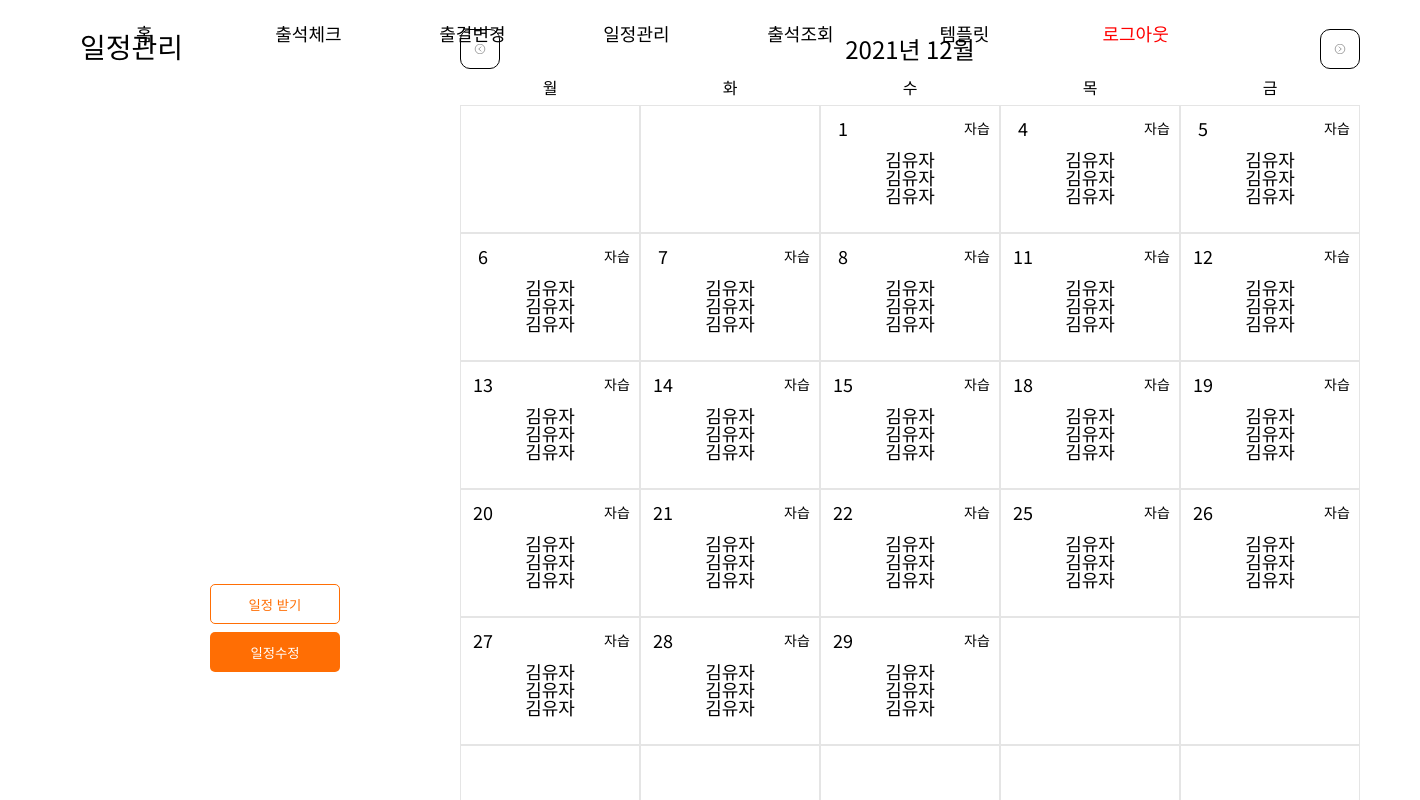
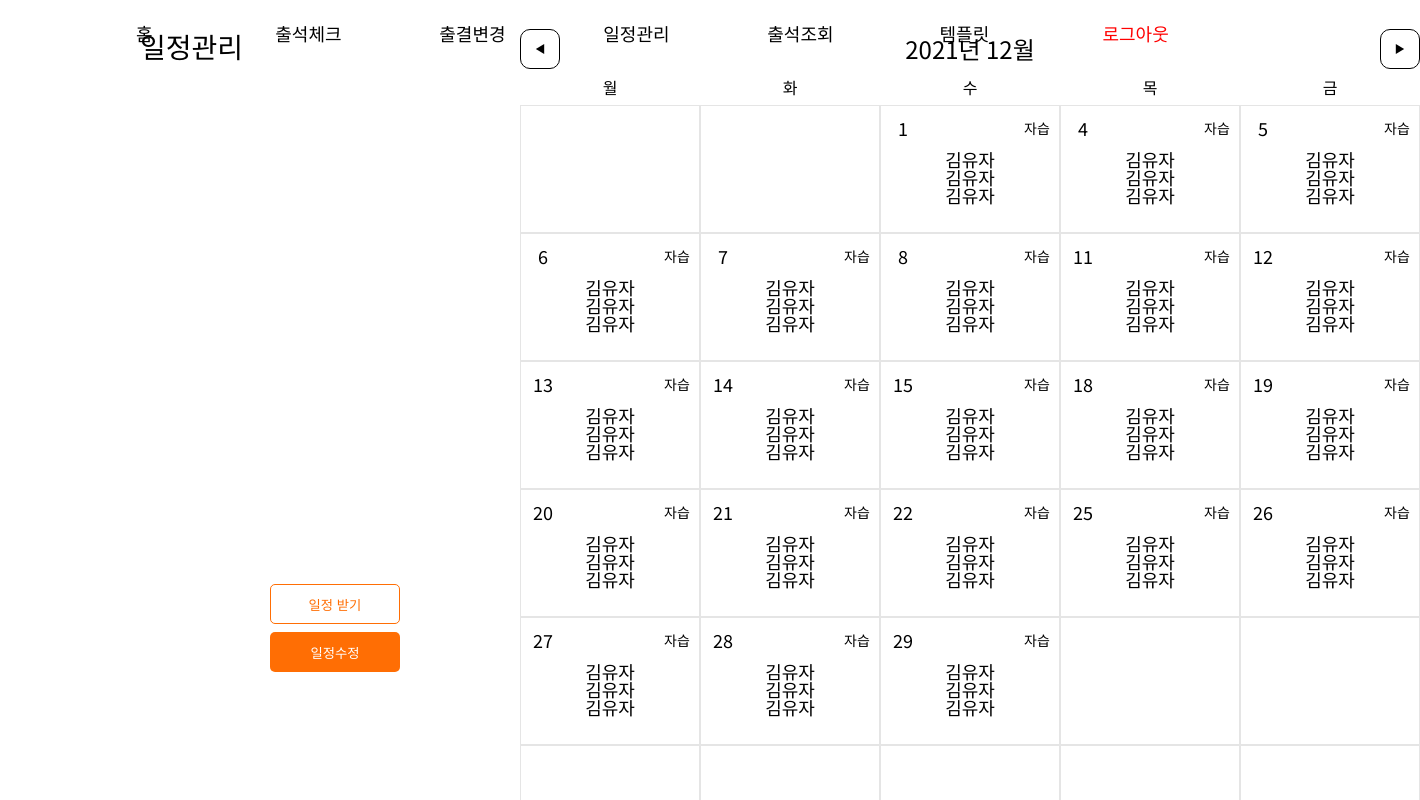
Before and after one commit to DSM-PICK/PICK2021-DESKTOP-CLIENT, a React (Create React App) app: page /manageschedule in a window 1280 px wide. Shown: the top 800 px of the page, 1420 px wide, since content can reach past the window. Built offline with nearby package versions, Linux system fonts and the light colour scheme.

Commit message:
⚡️ :: (#23) changes that are needed

```diff
--- a/src/assets/index.ts
+++ b/src/assets/index.ts
@@ -1,4 +1,6 @@
 export { default as Prev } from "./icons/prev.svg";
 export { default as Next } from "./icons/next.svg";
-export { default as Logo } from './icons/logo.svg'
-export { default as Line } from './icons/line.svg'
+export { default as Logo } from "./icons/logo.svg";
+export { default as Line } from "./icons/line.svg";
+export { default as prevPointer } from "./icons/prev-pointer.svg";
+export { default as nextPointer } from "./icons/next-pointer.svg";
--- a/src/components/Attendancy/styles.ts
+++ b/src/components/Attendancy/styles.ts
@@ -4,6 +4,7 @@ export const Container = styled.div`
   height: 90vh;
   display: flex;
   align-items: center;
+  margin: 0 140px;
 `;
 
 export const ACContainer = styled.div`
--- a/src/components/Calendar/Calendar.tsx
+++ b/src/components/Calendar/Calendar.tsx
@@ -26,7 +26,6 @@ const Calendar: FC = (): JSX.Element => {
     for (let i = newDate; i < dateLength + newDate; i++) {
       const div = document.createElement("div");
       div.innerHTML = `${i - (newDate - 1)}`;
-      console.log(Today, `${year} ${month} ${div.innerHTML}`);
       if (`${year}${month + 1}${div.innerHTML}` === Today) {
         div.style.backgroundColor = `${COLOR.orange}`;
         div.style.width = "28px";
--- a/src/components/ManageSchedule/Calendar/Calendar.tsx
+++ b/src/components/ManageSchedule/Calendar/Calendar.tsx
@@ -1,6 +1,6 @@
 import * as S from "./styles";
-import { FC, MutableRefObject, useEffect, useRef, useState } from "react";
-import { Prev, Next } from "../../../assets";
+import { FC, useEffect, useState } from "react";
+import { prevPointer, nextPointer } from "../../../assets";
 import Day from "../Day/Day";
 import { data } from "../../../test/testData";
 
@@ -15,9 +15,7 @@ const Calendar: FC<Props> = ({ editStatus }): JSX.Element => {
   const [TData, setTData] = useState<Array<string>>(data);
   const [NData, setNData] = useState<Array<string>>([]);
   const week: Array<string> = ["일", "월", "화", "수", "목", "금", "토"];
-  const Today: string = `${date.getFullYear()}-${
-    date.getMonth() + 1
-  }-${date.getDate()}`;
+  const Today: string = `${date.getFullYear()}-${date.getMonth() + 1}-${date.getDate()}`;
 
   const dummyData = {
     date: "",
@@ -79,7 +77,7 @@ const Calendar: FC<Props> = ({ editStatus }): JSX.Element => {
     <S.Container>
       <S.CalendarHeader>
         <S.Prev onClick={prevMonth}>
-          <img src={Prev} />
+          <img src={prevPointer} />
         </S.Prev>
         <S.Date onClick={todayDate}>
           {year}년 {month + 1}월
@@ -91,7 +89,7 @@ const Calendar: FC<Props> = ({ editStatus }): JSX.Element => {
             날짜를 선택해주세요
           </S.ChooseDateAlert>
           <S.Next onClick={nextMonth}>
-            <img src={Next} />
+            <img src={nextPointer} />
           </S.Next>
         </div>
       </S.CalendarHeader>
--- a/src/components/ManageSchedule/styles.ts
+++ b/src/components/ManageSchedule/styles.ts
@@ -5,7 +5,7 @@ export const Container = styled.div`
   height: 90vh;
   display: flex;
   align-items: center;
-  margin: 0 80px;
+  margin: 0 140px;
 `;
 
 export const MSContainer = styled.div`
```
Also changed, not shown: src/assets/icons/next-pointer.svg (added), src/assets/icons/prev-pointer.svg (added).
